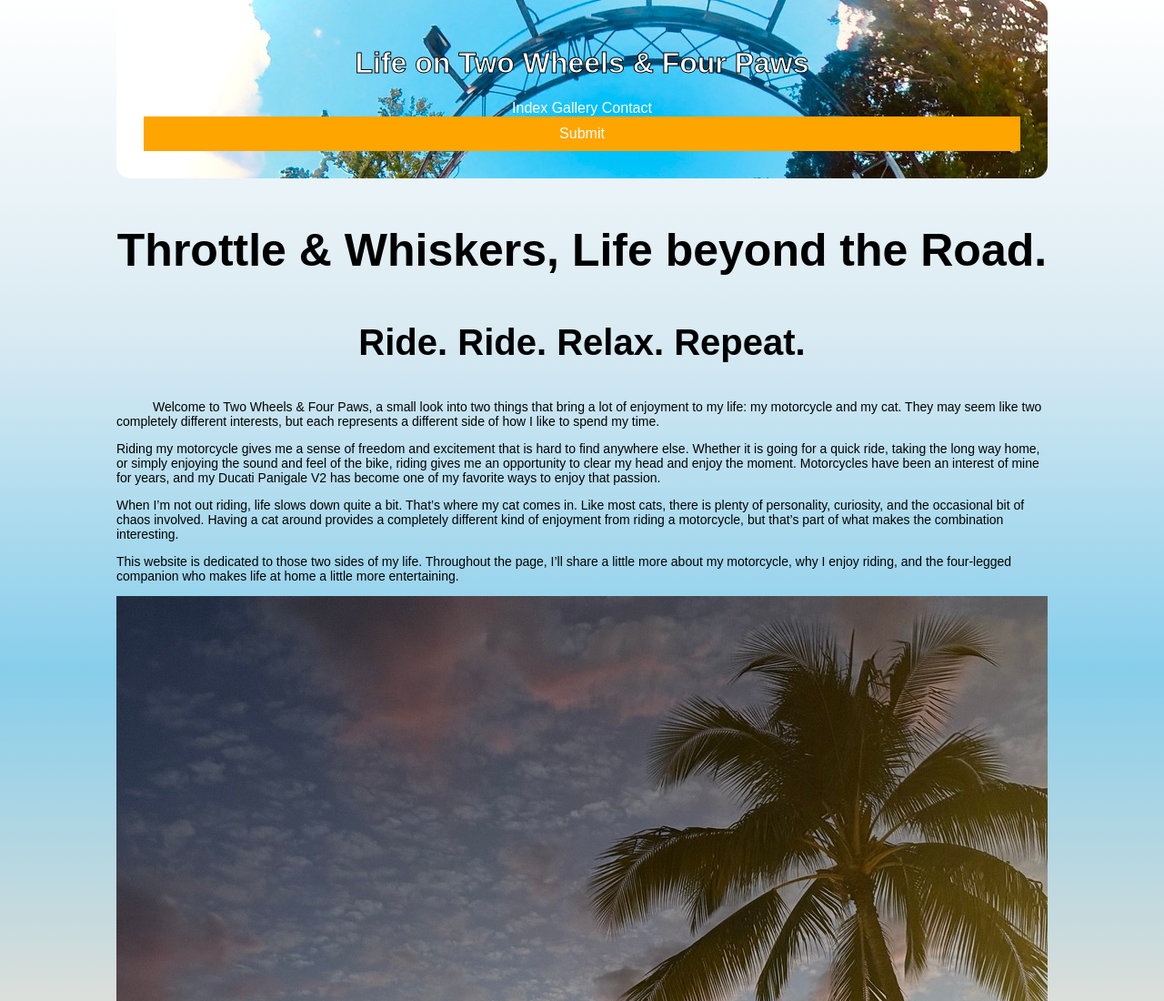
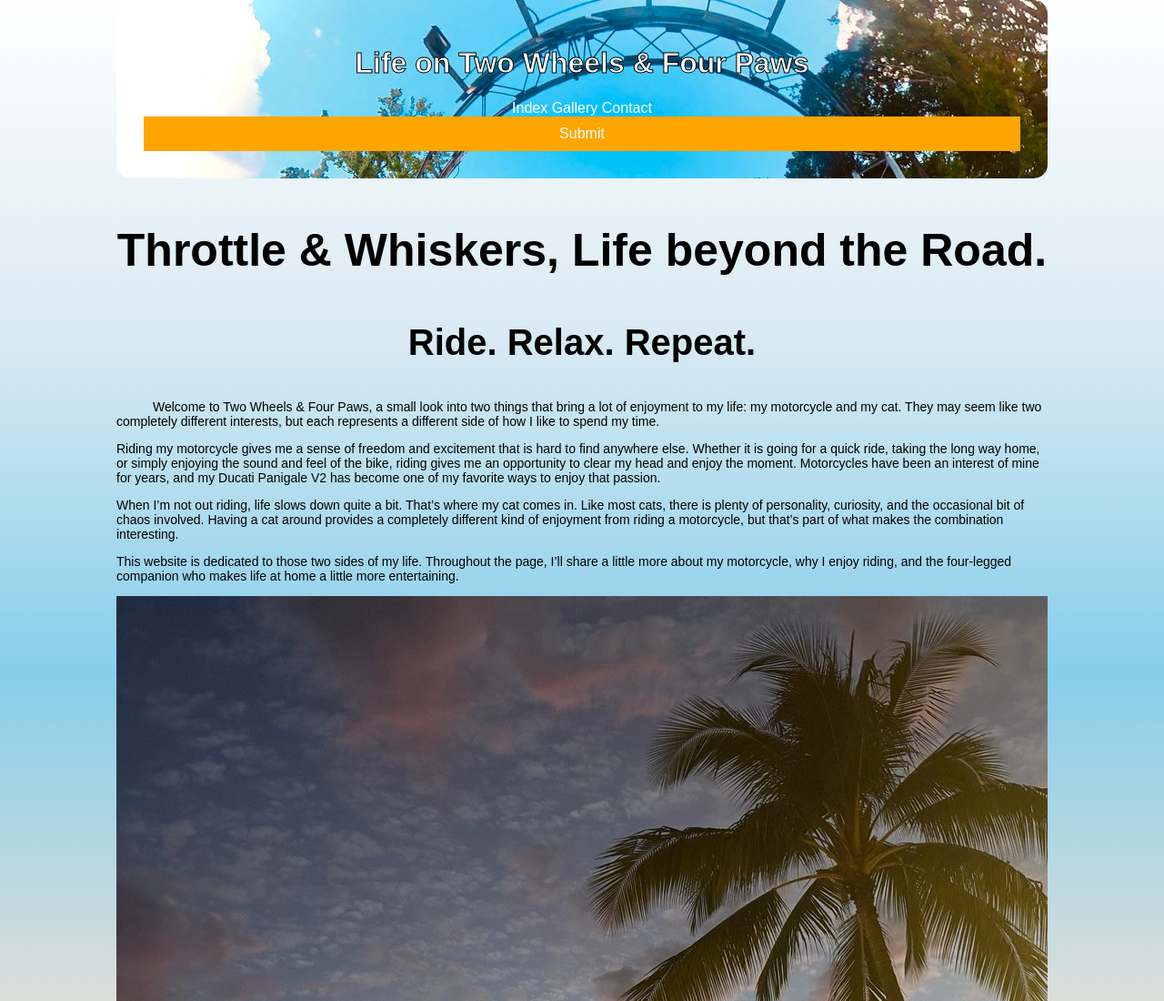
Before and after one commit to almost-thaihuynh/myBlog-ch72, a plain HTML site: page myBlog/home.html in a window 1280 px wide. Shown: the top 1100 px of the page at 91% size. Drawn offline with Linux system fonts and the light colour scheme.

Commit message:
Add files via upload

```diff
--- a/myBlog/home.html
+++ b/myBlog/home.html
@@ -21,7 +21,7 @@
     </header>
     <main>
         <p class="lg-text">Throttle & Whiskers, Life beyond the Road.</p>
-        <p class="sub-line">Ride. Ride. Relax. Repeat. </p>
+        <p class="sub-line">Ride. Relax. Repeat. </p>
         <p class="intro">Welcome to Two Wheels & Four Paws, a small look into two things that bring a lot of enjoyment to my life: my motorcycle and my cat. They may seem like two completely different interests, but each represents a different side of how I like to spend my time.</p>
         <p class="sm-text">Riding my motorcycle gives me a sense of freedom and excitement that is hard to find anywhere else. Whether it is going for a quick ride, taking the long way home, or simply enjoying the sound and feel of the bike, riding gives me an opportunity to clear my head and enjoy the moment. Motorcycles have been an interest of mine for years, and my Ducati Panigale V2 has become one of my favorite ways to enjoy that passion.</p>
         <p class="sm-text">When I’m not out riding, life slows down quite a bit. That’s where my cat comes in. Like most cats, there is plenty of personality, curiosity, and the occasional bit of chaos involved. Having a cat around provides a completely different kind of enjoyment from riding a motorcycle, but that’s part of what makes the combination interesting.</p>
```
